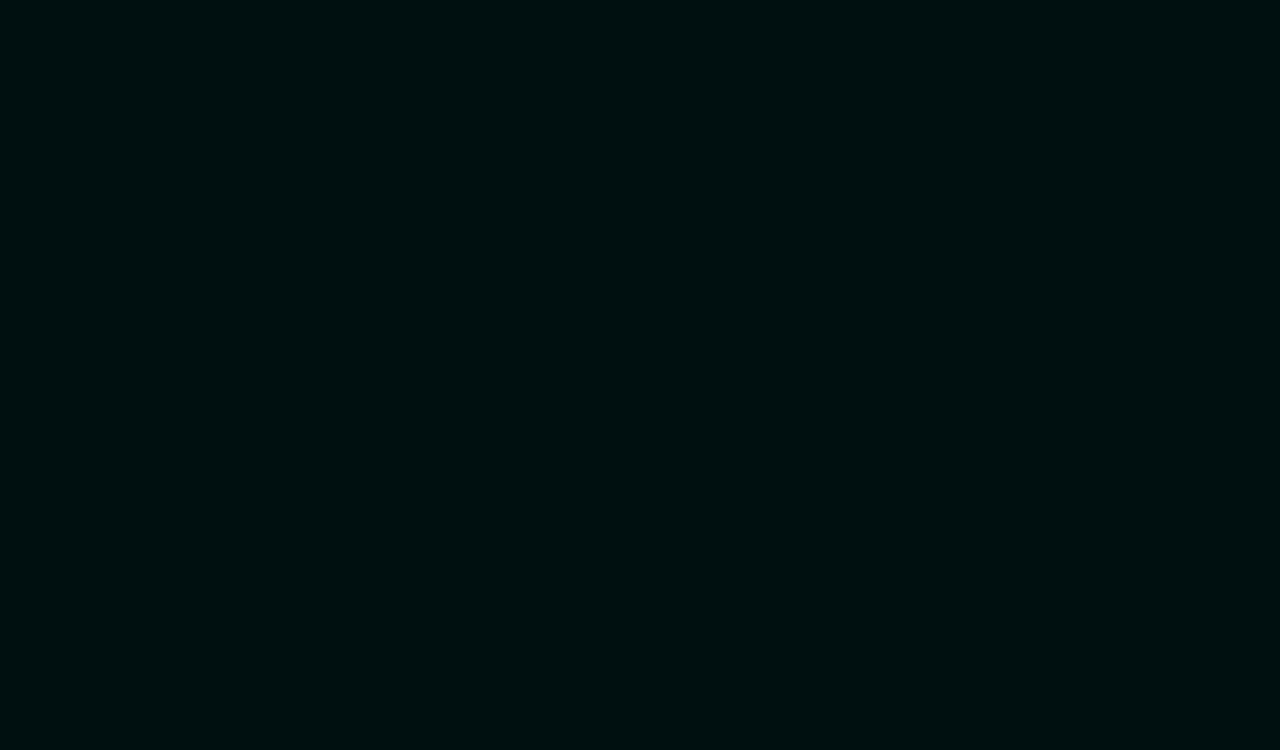
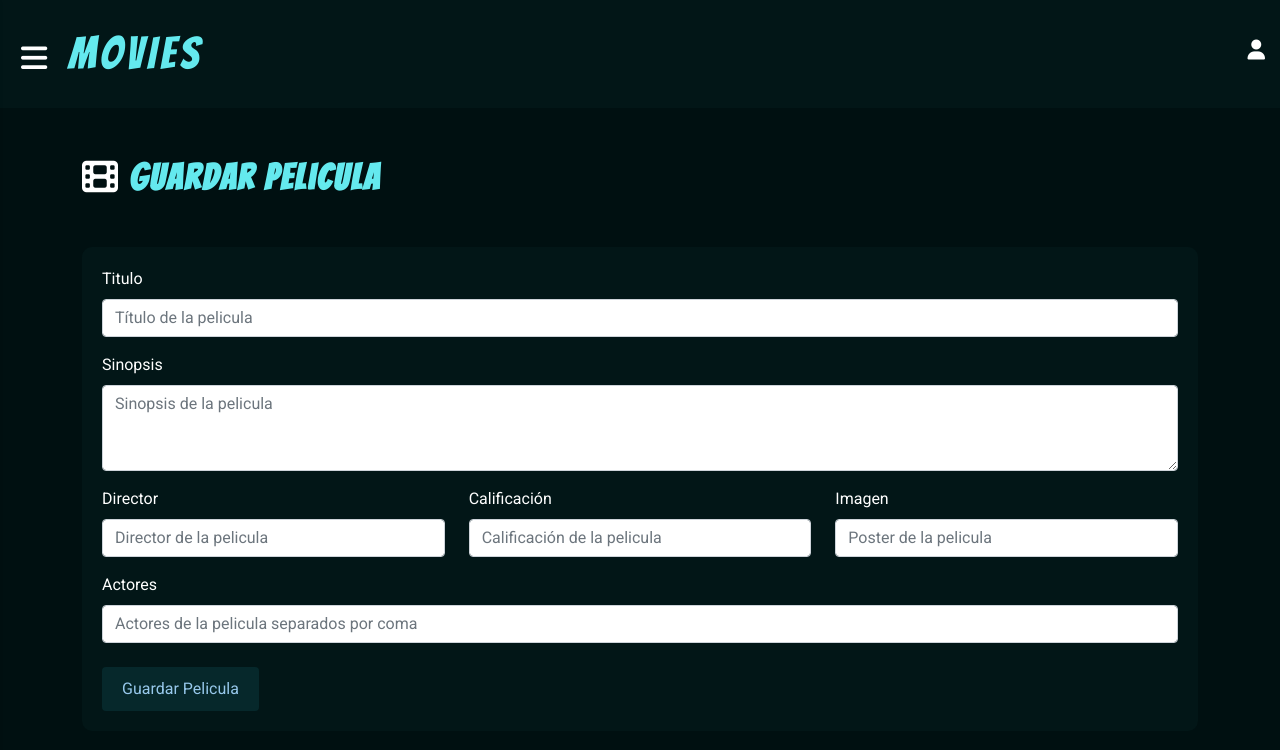
Before and after one commit to yeidigomez/Triage_hospital_20211, a React (Create React App) app: page /guardar-pelicula/1 in a window 1280 px wide. Shown: the top 750 px of the page. Built offline with nearby package versions, Linux system fonts and the light colour scheme; no server answers.

Commit message:
se agrega la sdministración de peliculas

```diff
--- a/package.json
+++ b/package.json
@@ -6,7 +6,9 @@
     "@testing-library/jest-dom": "^5.14.1",
     "@testing-library/react": "^11.2.7",
     "@testing-library/user-event": "^12.8.3",
+    "bootstrap": "^5.1.0",
     "react": "^17.0.2",
+    "react-bootstrap": "^2.0.0-beta.6",
     "react-dom": "^17.0.2",
     "react-router-dom": "^5.3.0",
     "react-scripts": "4.0.3",
--- a/src/App.js
+++ b/src/App.js
@@ -4,11 +4,15 @@ import Layout from "./Layout";
 import Peliculas from "./components/Peliculas/Peliculas";
 import Pelicula from "./components/Pelicula/Pelicula";
 import Login from "./components/Login/Login";
+import GuardarPelicula from "./components/GuardarPelicula/GuardarPelicula";
 import { UserContext } from "./contexts/UserContext";
 import { useState } from "react";
 
 function App() {
-  const [user, setUser] = useState({ isLoggedIn: false });
+  const userStorage = JSON.parse(localStorage.getItem("user"));
+  const [user, setUser] = useState(
+    userStorage ? userStorage : { isLoggedIn: false }
+  );
 
   return (
     <Router>
@@ -23,6 +27,9 @@ function App() {
           <Layout path="/login">
             <Login />
           </Layout>
+          <Layout path="/guardar-pelicula/:id?">
+            <GuardarPelicula />
+          </Layout>
           <Layout exact path="/">
             <Peliculas />
           </Layout>
--- /dev/null
+++ b/src/components/GuardarPelicula/GuardarPelicula.css
@@ -0,0 +1,8 @@
+Form {
+  color: #fff;
+}
+Form button {
+  width: auto !important;
+  border: none !important;
+  padding: 10px 20px !important;
+}
--- /dev/null
+++ b/src/components/GuardarPelicula/GuardarPelicula.js
@@ -0,0 +1,154 @@
+import "./GuardarPelicula.css";
+import Form from "react-bootstrap/Form";
+import Row from "react-bootstrap/Row";
+import Col from "react-bootstrap/Col";
+import Button from "react-bootstrap/Button";
+import React, { useReducer, useEffect } from "react";
+import { useParams } from "react-router-dom";
+
+// async function guardarPelicula(pelicula, id) {
+//   let url = 'http://localhost:8080/guardar-pelicula';
+//   if (id) {
+//     url = url + '/' + id;
+//   }
+//   return fetch(url, {
+//     method: id? 'PUT' : 'POST',
+//     headers: {
+//       'Content-Type': 'application/json'
+//     },
+//     body: JSON.stringify(pelicula)
+//   }).then(response => response.json())
+// }
+
+const formReducer = (state, data) => {
+  if (data.isEvent) {
+    return {
+      ...state,
+      [data.name]: data.value,
+    };
+  }
+  return {
+    ...data,
+  };
+};
+
+function GuardarPelicula() {
+  const { id } = useParams();
+  const [formData, setFormData] = useReducer(formReducer, {});
+
+  useEffect(() => {
+    if (id) {
+      fetch(`http://localhost:3000/json/${id}.json`)
+        .then((response) => response.json())
+        .then((data) => setFormData(data));
+    }
+  }, [id]);
+
+  const handleChange = (event) => {
+    setFormData({
+      name: event.target.name,
+      value: event.target.value,
+      isEvent: true,
+    });
+  };
+
+  const handleSubmit = (event) => {
+    event.preventDefault();
+    console.log(formData);
+
+    // guardarPelicula(formData, id).then(() => {
+    //   // la pelicula se guardó exitosamente
+    // });
+  };
+
+  return (
+    <>
+      <h1 className="mb-5">
+        <i className="fas fa-film"></i> Guardar Pelicula
+      </h1>
+      <Form onSubmit={handleSubmit}>
+        <Form.Group className="mb-3" controlId="formGroupTitulo">
+          <Form.Label>Titulo</Form.Label>
+          <Form.Control
+            type="text"
+            placeholder="Título de la pelicula"
+            name="titulo"
+            onChange={handleChange}
+            value={formData.titulo}
+          />
+        </Form.Group>
+        <Form.Group className="mb-3" controlId="formGroupSinopsis">
+          <Form.Label>Sinopsis</Form.Label>
+          <Form.Control
+            as="textarea"
+            rows={3}
+            placeholder="Sinopsis de la pelicula"
+            name="sinopsis"
+            onChange={handleChange}
+            value={formData.sinopsis}
+          />
+        </Form.Group>
+        <Row>
+          <Form.Group
+            as={Col}
+            lg="4"
+            className="mb-3"
+            controlId="formGroupDirector"
+          >
+            <Form.Label>Director</Form.Label>
+            <Form.Control
+              type="text"
+              placeholder="Director de la pelicula"
+              name="director"
+              onChange={handleChange}
+              value={formData.director}
+            />
+          </Form.Group>
+          <Form.Group
+            as={Col}
+            sm="12"
+            md="6"
+            lg="4"
+            className="mb-3"
+            controlId="formGroupCalificacion"
+          >
+            <Form.Label>Calificación</Form.Label>
+            <Form.Control
+              type="number"
+              step=".1"
+              placeholder="Calificación de la pelicula"
+              name="calificacion"
+              onChange={handleChange}
+              value={formData.calificacion}
+            />
+          </Form.Group>
+          <Form.Group as={Col} className="mb-3" controlId="formGroupImagen">
+            <Form.Label>Imagen</Form.Label>
+            <Form.Control
+              type="text"
+              placeholder="Poster de la pelicula"
+              name="imagen"
+              onChange={handleChange}
+              value={formData.imagen}
+            />
+          </Form.Group>
+        </Row>
+        <Form.Group className="mb-4" controlId="formGroupActores">
+          <Form.Label>Actores</Form.Label>
+          <Form.Control
+            type="text"
+            placeholder="Actores de la pelicula separados por coma"
+            name="actores"
+            onChange={handleChange}
+            value={formData.actores}
+          />
+        </Form.Group>
+        <Button variant="primary" type="submit">
+          Guardar Pelicula
+        </Button>
+      </Form>
+    </>
+  );
+}
+
+export default GuardarPelicula;
--- a/src/components/Header/Header.js
+++ b/src/components/Header/Header.js
@@ -5,6 +5,11 @@ import { UserContext } from "../../contexts/UserContext";
 
 function Header({ menuClickedFunction }) {
   const { user, setUser } = useContext(UserContext);
+
+  const cerrarSesion = () => {
+    setUser({ isLoggedIn: false });
+    localStorage.removeItem("user");
+  };
 
   return (
     /* CABECERA */
@@ -27,10 +32,7 @@ function Header({ menuClickedFunction }) {
                 <i className="fas fa-user"></i>
               </Link>
             ) : (
-              <button
-                className="boton-logout"
-                onClick={() => setUser({ isLoggedIn: false })}
-              >
+              <button className="boton-logout" onClick={() => cerrarSesion()}>
                 <i className="fas fa-sign-out-alt"></i>
               </button>
             )}
--- a/src/components/Login/Login.js
+++ b/src/components/Login/Login.js
@@ -1,5 +1,6 @@
 import { useContext, useState } from "react";
 import { UserContext } from "../../contexts/UserContext";
+import { useHistory } from "react-router-dom";
 import "./Login.css";
 
 // async function login(credenciales) {
@@ -25,6 +26,8 @@ function Login() {
   const [username, setUsername] = useState("");
   const [password, setPassword] = useState("");
 
+  const history = useHistory();
+
   const handleSubmit = async (e) => {
     e.preventDefault();
 
@@ -36,6 +39,8 @@ function Login() {
 
     console.log(userInfo);
     setUser(userInfo);
+    localStorage.setItem("user", JSON.stringify(userInfo));
+    history.push("/");
   };
 
   return (
--- a/src/components/Peliculas/Peliculas.css
+++ b/src/components/Peliculas/Peliculas.css
@@ -4,6 +4,7 @@
   padding-bottom: 10px;
   border-radius: 10px;
   overflow: hidden;
+  position: relative;
 }
 #peliculas .pelicula .poster {
   width: 100%;
@@ -19,6 +20,21 @@
 #peliculas .pelicula .titulo {
   height: 60px;
 }
+#peliculas .pelicula .acciones {
+  position: absolute;
+  right: 0;
+  background-color: rgba(0, 0, 0, 0.5);
+}
+#peliculas .pelicula .acciones li {
+  float: left;
+}
+#peliculas .pelicula .acciones li button {
+  color: #fff;
+  font-size: 25px;
+}
+#peliculas .pelicula .acciones li button.eliminar {
+  color: red;
+}
 .calificacion .fas {
   color: #f8df00;
 }
@@ -30,6 +46,10 @@
   display: grid;
   grid-template-columns: 1fr;
   row-gap: 30px;
+}
+#boton-crear-pelicula {
+  color: #fff;
+  font-size: 40px;
 }
 
 /***** MEDIA QUERYS *****/
--- a/src/components/Peliculas/Peliculas.js
+++ b/src/components/Peliculas/Peliculas.js
@@ -1,9 +1,28 @@
 import "./Peliculas.css";
-import { useState, useEffect } from "react";
-import { Link } from "react-router-dom";
+import { useState, useEffect, useContext } from "react";
+import { Link, useHistory } from "react-router-dom";
+import { UserContext } from "../../contexts/UserContext";
+
+async function eliminarPelicula(id) {
+  return fetch(`http://localhost:8080/eliminar-pelicula/${id}`, {
+    method: "DELETE",
+    headers: {
+      "Content-Type": "application/json",
+    },
+  })
+    .then((response) => response.json())
+    .then(() => {
+      // la pelicula se eliminó exitosamente
+      // refrescar el componente de peliculas
+      // de lista de pelidulas eliminar el elemento
+      // volver a consumir el servicio de consulta de peliculas
+    });
+}
 
 function Peliculas() {
   const [peliculas, setPeliculas] = useState([]);
+  const { user } = useContext(UserContext);
+  const history = useHistory();
 
   useEffect(() => {
     fetch("http://localhost:3000/json/peliculas.json")
@@ -14,13 +33,49 @@ function Peliculas() {
   return (
     // PELICULAS
     <section id="peliculas">
-      <h1 className="mb-3">
-        <i className="fas fa-film"></i> Peliculas
-      </h1>
+      <div className="d-flex justify-content-between align-items-center mb-5">
+        <h1 className="m-0">
+          <i className="fas fa-film"></i> Peliculas
+        </h1>
+        {user.isLoggedIn ? (
+          <button
+            id="boton-crear-pelicula"
+            className="boton-icono"
+            title="Crear pelicula"
+            onClick={() => history.push("/guardar-pelicula")}
+          >
+            <i class="fas fa-plus-circle"></i>
+          </button>
+        ) : null}
+      </div>
       <div className="grid">
         {peliculas.map((pelicula) => {
           return (
             <div className="pelicula" key={pelicula.id}>
+              {user.isLoggedIn ? (
+                <ul className="acciones">
+                  <li>
+                    <button
+                      className="boton-icono editar"
+                      title="Editar pelicula"
+                      onClick={() =>
+                        history.push(`/guardar-pelicula/${pelicula.id}`)
+                      }
+                    >
+                      <i class="fas fa-pen-square"></i>
+                    </button>
+                  </li>
+                  <li>
+                    <button
+                      className="boton-icono eliminar"
+                      title="Eliminar pelicula"
+                      onClick={() => eliminarPelicula(pelicula.id)}
+                    >
+                      <i class="fas fa-minus-circle"></i>
+                    </button>
+                  </li>
+                </ul>
+              ) : null}
               <img
                 className="poster"
                 src={pelicula.imagen}
```
Also changed, not shown: public/json/peliculas.json (+77 -6 lines), public/json/8.json (renamed from public/json/1.json), test.txt (deleted), 1 other file (tests, documents, lock files or other folders).
